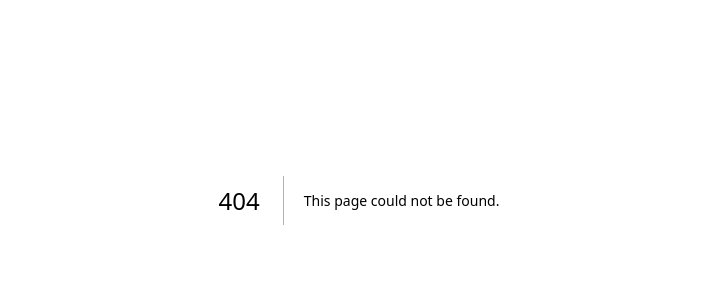
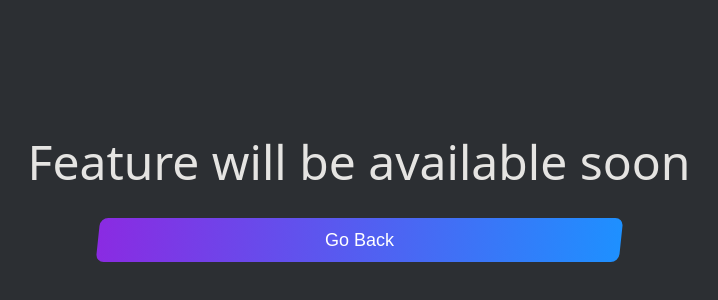
Before and after one commit to AYUSHBANSAL-hub/natcorner-studio, a Next.js app: page /pages/subscription in a window 1280 px wide. Before the commit this address had no page. Shown: the part 200-500 px from the top of the page, without its empty margins (281-999 px from the left). Built offline with nearby package versions, Linux system fonts and the light colour scheme.

Commit message:
added subscription page

```diff
--- /dev/null
+++ b/src/app/pages/subscription/page.tsx
@@ -0,0 +1,25 @@
+"use client";
+
+import { GradientButton } from "@/app/components";
+import { useRouter } from "next/navigation";
+import React from "react";
+
+const Subscription = () => {
+  const router = useRouter();
+
+  return (
+    <div className="w-full h-screen flex flex-col items-center justify-center bg-[#2c2f33] text-white">
+      {/* Feature Message */}
+      <h1 className="text-3xl sm:text-5xl font-normal text-[#e5e4e2] mb-8 text-center">
+        Feature will be available soon
+      </h1>
+
+      {/* Clickable Wrapper Around Gradient Button */}
+      <div onClick={() => router.back()} className="cursor-pointer">
+        <GradientButton text="Go Back" className="w-[523px]" />
+      </div>
+    </div>
+  );
+};
+
+export default Subscription;
```
